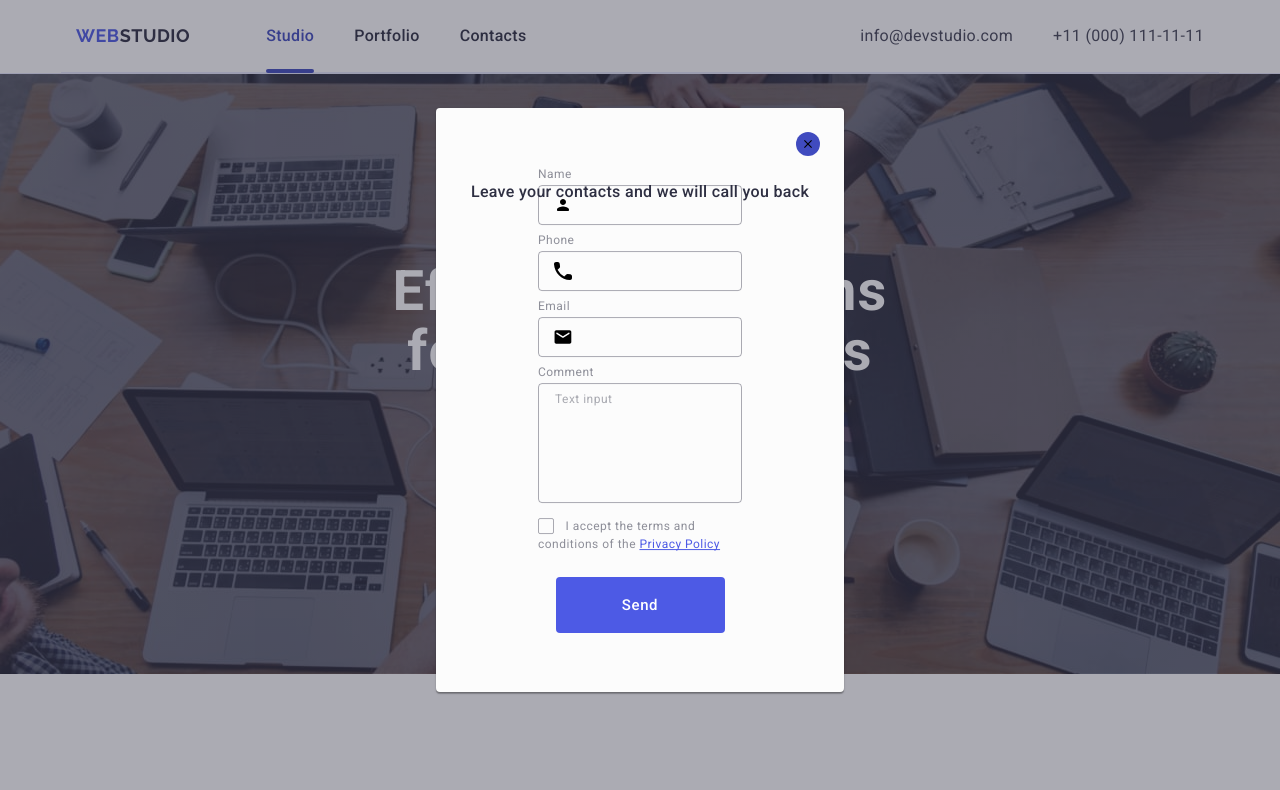
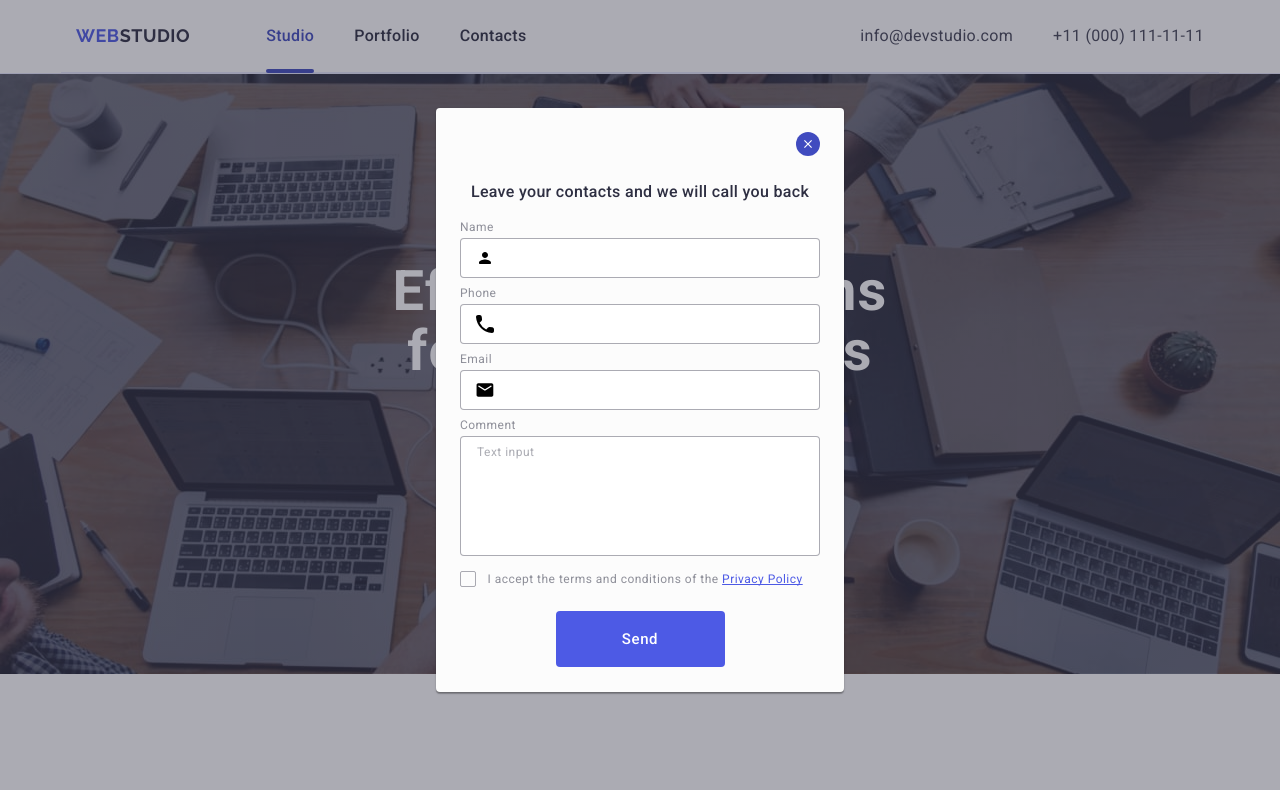
Before and after one commit to zhabotinadasha/goit-markup-hw-05, a plain HTML site: page index.html in a window 1280 px wide. Both pictures are taken after a click on the button 808 px from the left and 144 px from the top of the page. Shown: the top 790 px of the page. Drawn offline with nearby package versions, Linux system fonts and the light colour scheme.

Commit message:
fifth try

```diff
--- a/css/styles.css
+++ b/css/styles.css
@@ -579,92 +579,60 @@ address {
     width: 100%;
     height: 100%;
     background-color: rgba(46, 47, 66, 0.4);
-
-    opacity: 0;
-    visibility: hidden;
-    pointer-events: none;
-
-    transition: 250ms cubic-bezier(0.4, 0, 0.2, 1);
-    transition-property: opacity, visibility;
-}
-
-.backdrop.is-open {
-    opacity: 1;
-    visibility: visible;
-    pointer-events: initial;
 }
 
 .modal {
     position: absolute;
     top: 50%;
     left: 50%;
-    transform: translateX(-50%) translateY(-70%);
-
-    padding: 72px 24px 24px;
-
+    transform: translateX(-50%) translateY(-50%);
+    padding: 24px;
     border-radius: 4px;
     width: 408px;
     min-height: 584px;
     box-shadow: 0 1px 1px 0 rgba(0, 0, 0, 0.14), 0 1px 3px 0 rgba(0, 0, 0, 0.12), 0 2px 1px 0 rgba(0, 0, 0, 0.2);
     background: #fcfcfc;
-    transition: transform 250ms cubic-bezier(0.4, 0, 0.2, 1);
 }
 
-.backdrop.is-open .modal {
-    transform: translateX(-50%) translateY(-50%);
-}
-
-.modal-btn {
+.modal-close-btn {
     position: absolute;
-    top: 0;
-    right: 0;
+    top: 24px;
+    right: 24px;
     width: 24px;
     height: 24px;
-    top: 24px;
-    right: 24px;
-    padding: 0;
-
+    border-radius: 50%;
+    background-color: #e7e9fc;
+    border: 1px solid rgba(0, 0, 0, 0.1);
     display: flex;
     justify-content: center;
     align-items: center;
-
-    border-radius: 50%;
-    background-color: #e7e9fc;
-    border: 1px solid rgba(0, 0, 0, 0.1);
-
+    padding: 0;
+    cursor: pointer;
     transition: background-color 250ms cubic-bezier(0.4, 0, 0.2, 1), border 250ms cubic-bezier(0.4, 0, 0.2, 1);
 }
 
-.modal-btn:hover,
-.modal-btn:focus {
+.modal-close-btn:hover,
+.modal-close-btn:focus {
     background-color: #404bbf;
+    fill: #fff;
     border: none;
-
 }
 
-.modal-close-icon {
-    transition: fill 250ms cubic-bezier(0.4, 0, 0.2, 1);
+.modal-close-icon {}
+
+.modal-caption {
+    margin-top: 48px;
+    margin-bottom: 16px;
+
+    font-weight: 500;
+    font-size: 16px;
+    line-height: 1.5;
+    letter-spacing: 0.02em;
+    text-align: center;
+    color: #2e2f42;
 }
 
-.modal-caption {
-    font-weight: 500;
-    line-height: 1.5;
-    letter-spacing: 0.02em;
-    ;
-    font-size: 16px;
-    text-align: center;
-    color: #2e2f42;
-
-    margin-bottom: 16px;
-    width: 360px;
-}
-
-.modal-form {
-    position: absolute;
-    top: 50%;
-    left: 50%;
-    transform: translateX(-50%) translateY(-50%);
-}
+.modal-form {}
 
 .modal-form-field {
     margin-bottom: 8px;
@@ -687,13 +655,11 @@ address {
 
 .modal-form-input {
     width: 100%;
-    padding-left: 38px;
+    height: 40px;
     border: 1px solid rgba(46, 47, 66, 0.4);
     border-radius: 4px;
-    height: 40px;
-    background-color: transparent;
+    padding: 8px 38px;
     outline: transparent;
-    transition: border-color 250ms cubic-bezier(0.4, 0, 0.2, 1);
 }
 
 .modal-form-input:focus {
@@ -702,11 +668,10 @@ address {
 
 .modal-form-icon {
     position: absolute;
+    left: 16px;
     top: 50%;
-    left: 16px;
     transform: translateY(-50%);
     pointer-events: none;
-    transition: fill 250ms cubic-bezier(0.4, 0, 0.2, 1);
 }
 
 .modal-form-input:focus+.modal-form-icon {
@@ -716,20 +681,15 @@ address {
 .modal-form-comment {
     width: 100%;
     height: 120px;
-    outline: transparent;
-    resize: none;
     border: 1px solid rgba(46, 47, 66, 0.4);
     border-radius: 4px;
-    background-color: transparent;
+    resize: none;
     padding: 8px 16px;
-
-
-
+    font-weight: 400;
     font-size: 12px;
     line-height: 1.17;
     letter-spacing: 0.04em;
-
-    transition: border-color 250ms cubic-bezier(0.4, 0, 0.2, 1);
+    outline: transparent;
 }
 
 .modal-form-comment:focus {
@@ -740,15 +700,22 @@ address {
     color: rgba(46, 47, 66, 0.4);
 }
 
+input[type='checkbox']:checked+.modal-form-agreement-text .modal-form-checkbox {
+    background-color: #404bbf;
+    border-color: #404bbf;
+}
+
 .modal-form-agreement {
     margin-bottom: 24px;
 }
 
 .modal-form-agreement-text {
+    font-weight: 400;
     font-size: 12px;
     line-height: 1.17;
     letter-spacing: 0.04em;
     color: #8e8f99;
+    user-select: none;
 }
 
 .modal-form-checkbox {
@@ -756,38 +723,36 @@ address {
     justify-content: center;
     align-items: center;
     margin-right: 8px;
+
     width: 16px;
     height: 16px;
+
     border-radius: 2px;
     border: 1px solid rgba(46, 47, 66, 0.4);
-    cursor: pointer;
-    fill: transparent;
-    transition: background-color 250ms cubic-bezier(0.4, 0, 0.2, 1), border 250ms cubic-bezier(0.4, 0, 0.2, 1), fill 250ms cubic-bezier(0.4, 0, 0.2, 1);
 }
 
 input[type='checkbox']:checked+.modal-form-agreement-text .modal-form-checkbox {
     background-color: #404bbf;
-    border: none;
-    fill: #F4F4FD;
+    border-color: #404bbf;
+
 }
 
 input[type='checkbox']:checked+.modal-form-agreement-text .modal-form-checkbox .modal-form-checkbox-icon {
     opacity: 1;
 }
 
-input[type='checkbox']:focus-visibl+.modal-form-agreement-text .modal-form-checkbox {
-    outline: 2px solid #4d5ae5;
-    outline-offset: 2px;
+input[type='checkbox']:focus-visible+.modal-form-agreement-text .modal-form-checkbox .modal-form-checkbox-icon {
+    outline: 2px solid #404bbf;
+    outline-offset: 4px;
 }
 
 .modal-form-checkbox-icon {
     opacity: 0;
-    transition: 250ms cubic-bezier(0.4, 0, 0.2, 1);
-    transition-property: opacity;
 }
 
 .modal-form-agreement-link {
-    line-height: 133%;
+
+    line-height: 1.33;
     text-decoration: underline;
     text-decoration-skip-ink: none;
     color: #4d5ae5;
--- a/index.html
+++ b/index.html
@@ -611,9 +611,9 @@
     </footer>
 
     <!-- Modal window -->
-    <div class="backdrop is-open">
+    <div class="backdrop">
       <div class="modal">
-        <button class="modal-btn" type="button">
+        <button class="modal-close-btn" type="button">
           <svg class="modal-close-icon" width="8" height="8">
             <use href="./images/icons.svg#icon-close"></use>
           </svg>
@@ -636,7 +636,6 @@
               </svg>
             </div>
           </div>
-
           <div class="modal-form-field">
             <label class="modal-form-label" for="user-phone">Phone</label>
             <div class="modal-form-wrapper">
@@ -651,7 +650,6 @@
               </svg>
             </div>
           </div>
-
           <div class="modal-form-field">
             <label class="modal-form-label" for="user-email">Email</label>
             <div class="modal-form-wrapper">
@@ -666,7 +664,6 @@
               </svg>
             </div>
           </div>
-
           <div class="modal-form-field">
             <label class="modal-form-label" for="user-comment">Comment</label>
             <textarea
@@ -681,21 +678,20 @@
             <input
               class="visually-hidden"
               type="checkbox"
-              name="user-privacy"
-              id="user-privacy"
+              name="user-agreement"
+              id="user-agreement"
               value="true"
             />
-            <label class="modal-form-agreement-text" for="user-privacy">
+            <label class="modal-form-agreement-text" for="user-agreement">
               <span class="modal-form-checkbox">
                 <svg class="modal-form-checkbox-icon" width="10" height="8">
                   <use href="./images/icons.svg#icon-checkbox"></use>
                 </svg>
               </span>
               I accept the terms and conditions of the
-              <a href="#" class="modal-form-agreement-link">Privacy Policy</a>
+              <a class="modal-form-agreement-link" href="#">Privacy Policy</a>
             </label>
           </div>
-
           <button class="btn hero-btn" type="button">Send</button>
         </form>
       </div>
```
